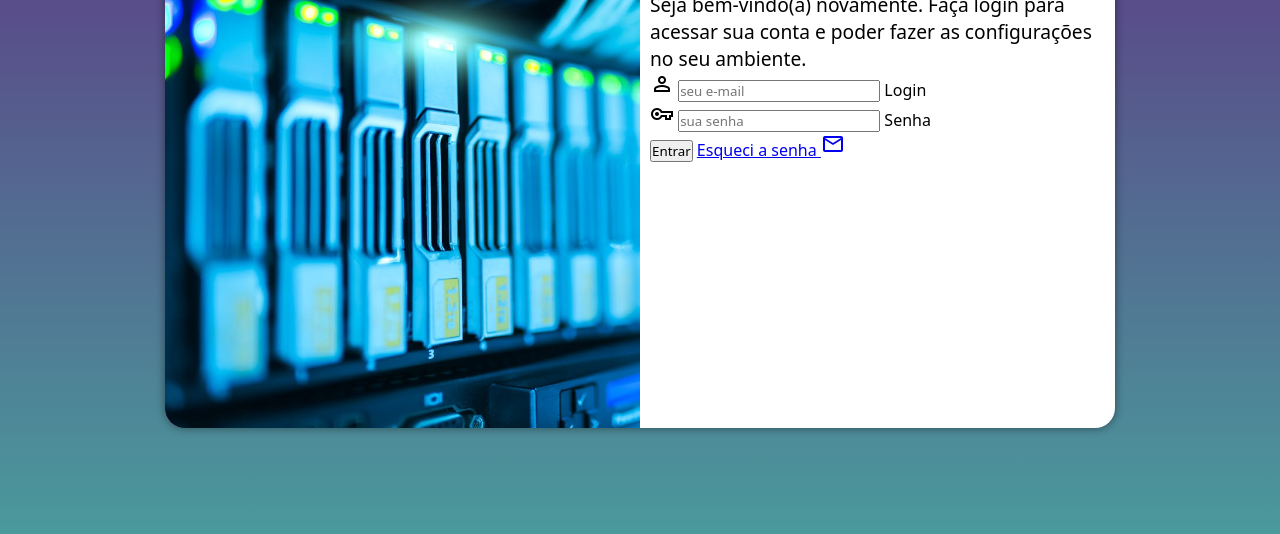
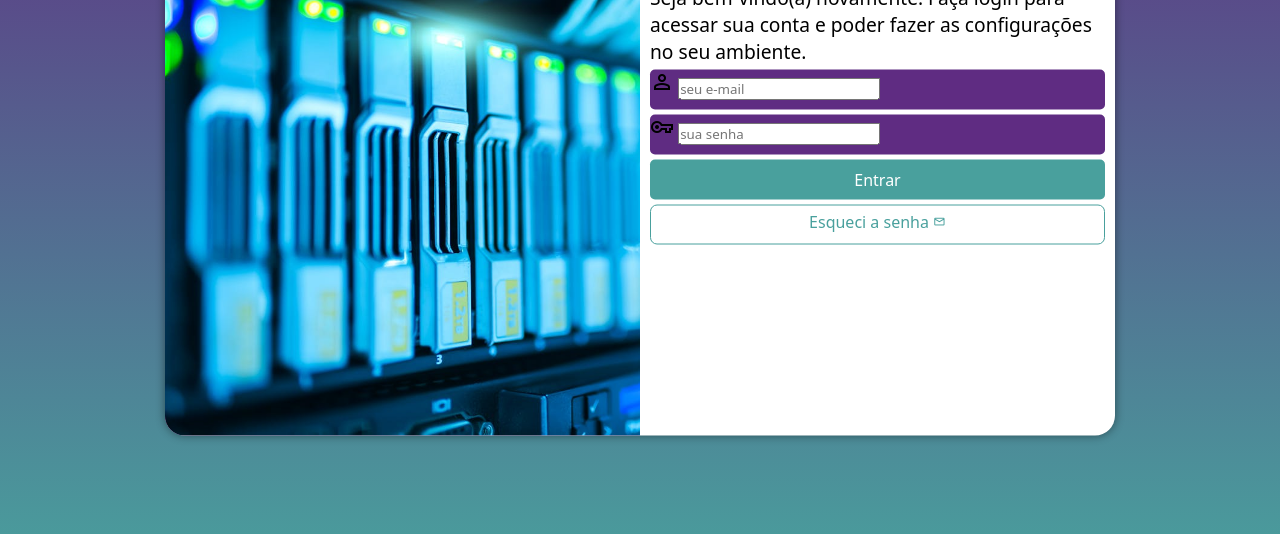
Before and after one commit to FillipiMadureira/projeto-login, a plain HTML site: page index.html in a window 1280 px wide. Shown: the part 222-756 px from the top of the page. Drawn offline with nearby package versions, Linux system fonts and the light colour scheme.

Commit message:
formatação do formulario

```diff
--- a/estilos/style.css
+++ b/estilos/style.css
@@ -34,7 +34,7 @@
 
         background-color: white;
         width: 250px;
-        height: 500px;
+        height: 515px;
         border-radius: 20px;
         box-shadow: 0px 0px 10px rgba(0, 0, 0, 0.459);
 
@@ -62,3 +62,55 @@
     div#formulario > p {
         font-size: 0.8em;
     }
+
+    form > div.campo {
+        background-color: #5f2c82;
+        display: block;
+        width: 100%;
+        height: 40px;
+        border-radius: 5px;
+        margin: 5px 0px;
+    }
+
+    div.campo > label {
+        display: none;
+    }
+
+    form > input[type=submit] {
+        display: block;
+        font-size: 1em;
+        width: 100%;
+        height: 40px;
+        background-color: #49a09d;
+        color: white;
+        border: none;
+        border-radius: 5px;
+        cursor: pointer;
+    }
+
+    form > input[type=submit]:hover {
+        background-color: #2d6462;
+    }
+
+    form > a.botao {
+        display: block;
+        text-align: center;
+        font-size: 1em;
+        width: 100%;
+        height: 40px;
+        padding-top: 5px;
+        margin-top: 5px;
+        background-color: white;
+        color: #49a09d;
+        border: 1px solid #49a09d;
+        border-radius: 7px;
+        text-decoration: none;
+    }
+
+    form > a.botao:hover {
+        background-color: #6cd3cf;
+    }
+
+    form > a.botao > span {
+        font-size: 0.8em;
+    }
--- a/index.html
+++ b/index.html
@@ -19,18 +19,21 @@
                 <h1>Login</h1>
                 <p>Seja bem-vindo(a) novamente. Faça login para acessar sua conta e poder fazer as configurações no seu ambiente.</p>
                 <form action="login.php" method="post" autocomplete="on">
+
                     <div class="campo">
                         <span class="material-symbols-outlined">person</span>
                         <input type="email" name="login" id="ilogin" placeholder="seu e-mail" autocomplete="email" required maxlength="30">
                         <label for="ilogin">Login</label>
                     </div>
+
                     <div class="campo">
                         <span class="material-symbols-outlined">vpn_key</span>
                         <input type="password" name="senha" id="isenha" placeholder="sua senha" autocomplete="current-password" required minlength="8" maxlength="20">
                         <label for="isenha">Senha</label>
                     </div>
+
                     <input type="submit" value="Entrar">
-                    <a href="esqueci.html">
+                    <a href="esqueci.html" class="botao">
                         Esqueci a senha <span class="material-symbols-outlined">mail</span>
                     </a>
                 </form>
```
